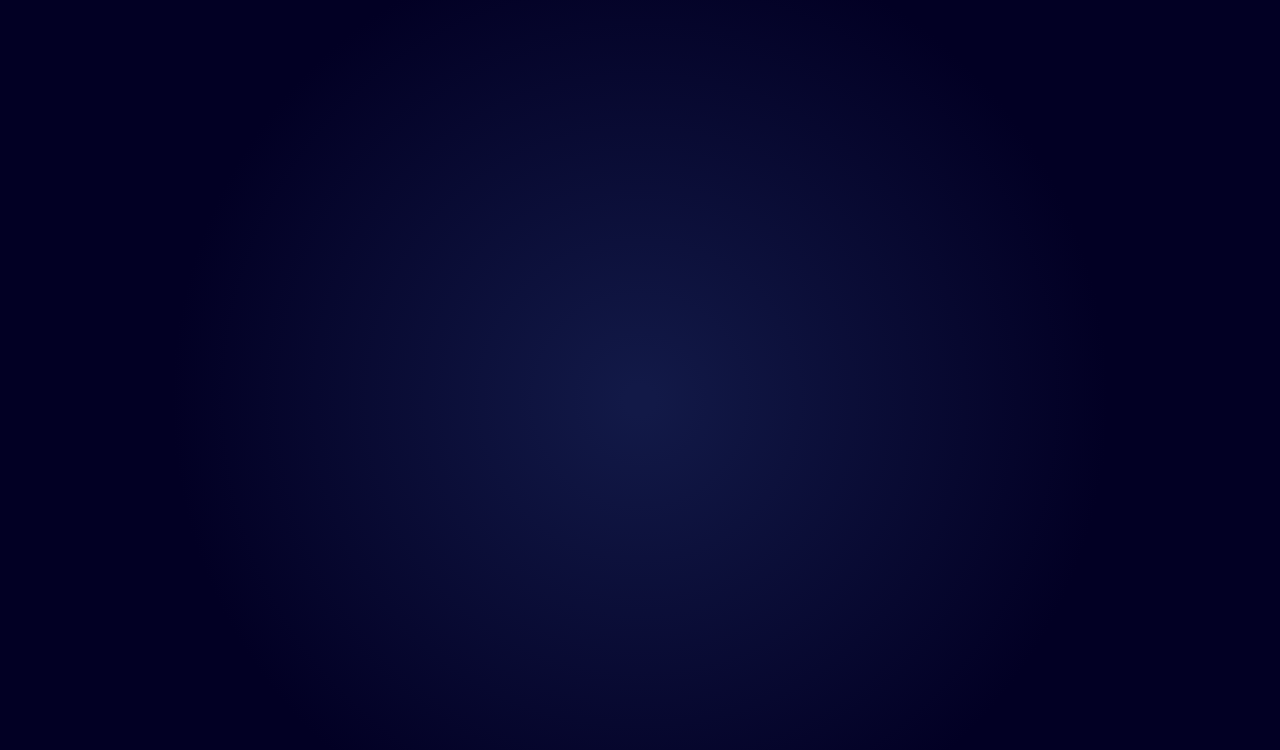
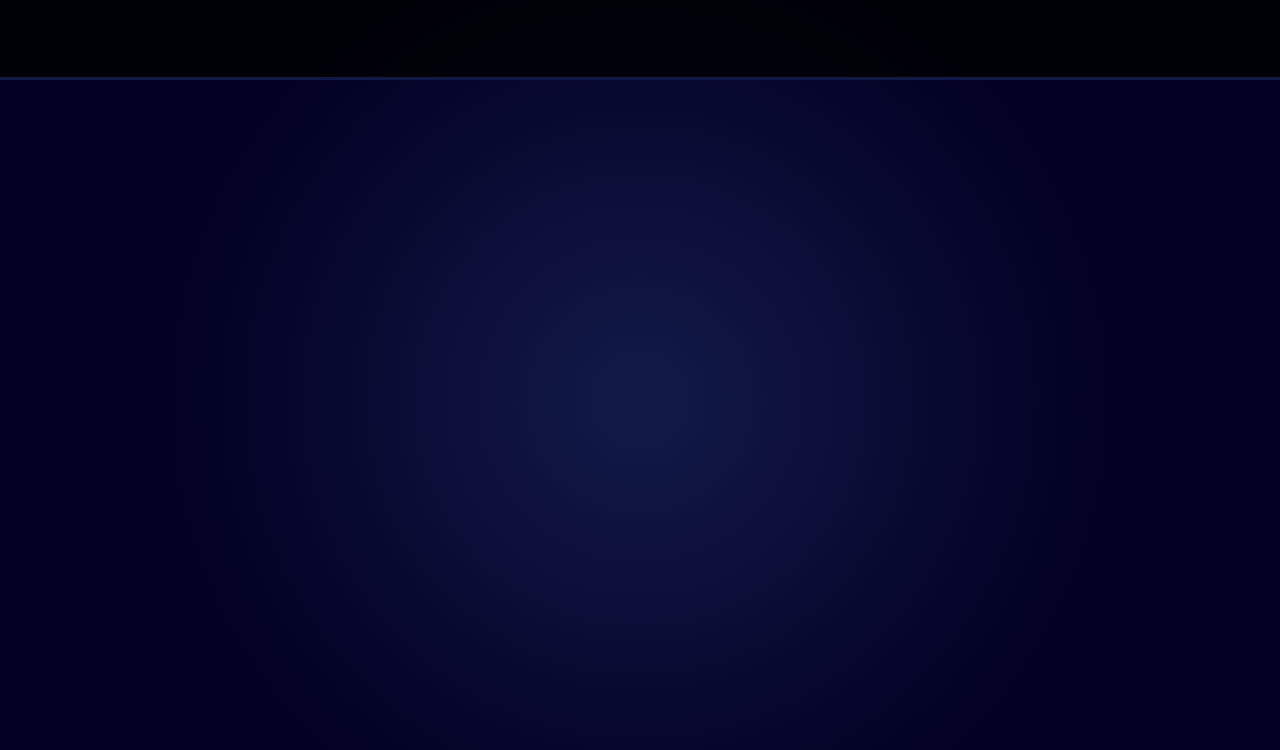
Before and after one commit to fqhd/WinPredictor, a Next.js app in the folder winpredictor/: page / in a window 1280 px wide. Shown: the top 750 px of the page. Built offline with nearby package versions, Linux system fonts and the light colour scheme.

Commit message:
style: added header component

```diff
--- a/winpredictor/components/layouts/BaseLayout.tsx
+++ b/winpredictor/components/layouts/BaseLayout.tsx
@@ -1,6 +1,7 @@
 import { Flex } from "@chakra-ui/react"
 import Head from "next/head"
 import { ReactNode } from "react"
+import Header from "./Header"
 
 export type BaseLayoutProps = {
     title?: string
@@ -19,6 +20,8 @@ export default function BaseLayout(props: BaseLayoutProps) {
             <Head>
                 {props.title && <title>{props.title} - LoL WinPredictor</title>}
             </Head>
+
+            <Header />
         </Flex>
     )
 
--- /dev/null
+++ b/winpredictor/components/layouts/Header.tsx
@@ -0,0 +1,16 @@
+import { colors } from "@/styles/app.theme";
+import { Flex } from "@chakra-ui/react";
+
+export default function Header() {
+
+    return (
+        <Flex
+            width="100vw"
+            height="5em"
+            background="blackAlpha.800"
+            borderBottom={`3px solid ${colors.background.blue}`}
+        >
+
+        </Flex>
+    )
+}
--- a/winpredictor/styles/app.scss
+++ b/winpredictor/styles/app.scss
@@ -1,3 +1,7 @@
+* {
+    font-family: system-ui, -apple-system, BlinkMacSystemFont, 'Segoe UI', Roboto, Oxygen, Ubuntu, Cantarell, 'Open Sans', 'Helvetica Neue', sans-serif;
+}
+
 .main {
     background: rgb(18, 25, 71);
     background: radial-gradient(circle, rgba(18, 25, 71, 1) 2%, rgba(2, 0, 36, 1) 62%);
--- a/winpredictor/styles/app.theme.ts
+++ b/winpredictor/styles/app.theme.ts
@@ -1,7 +1,9 @@
 import { extendTheme } from "@chakra-ui/react"
 
 export const colors = {
-
+    background: {
+        blue: "#121947"
+    }
 }
 
 const theme = extendTheme({
```
